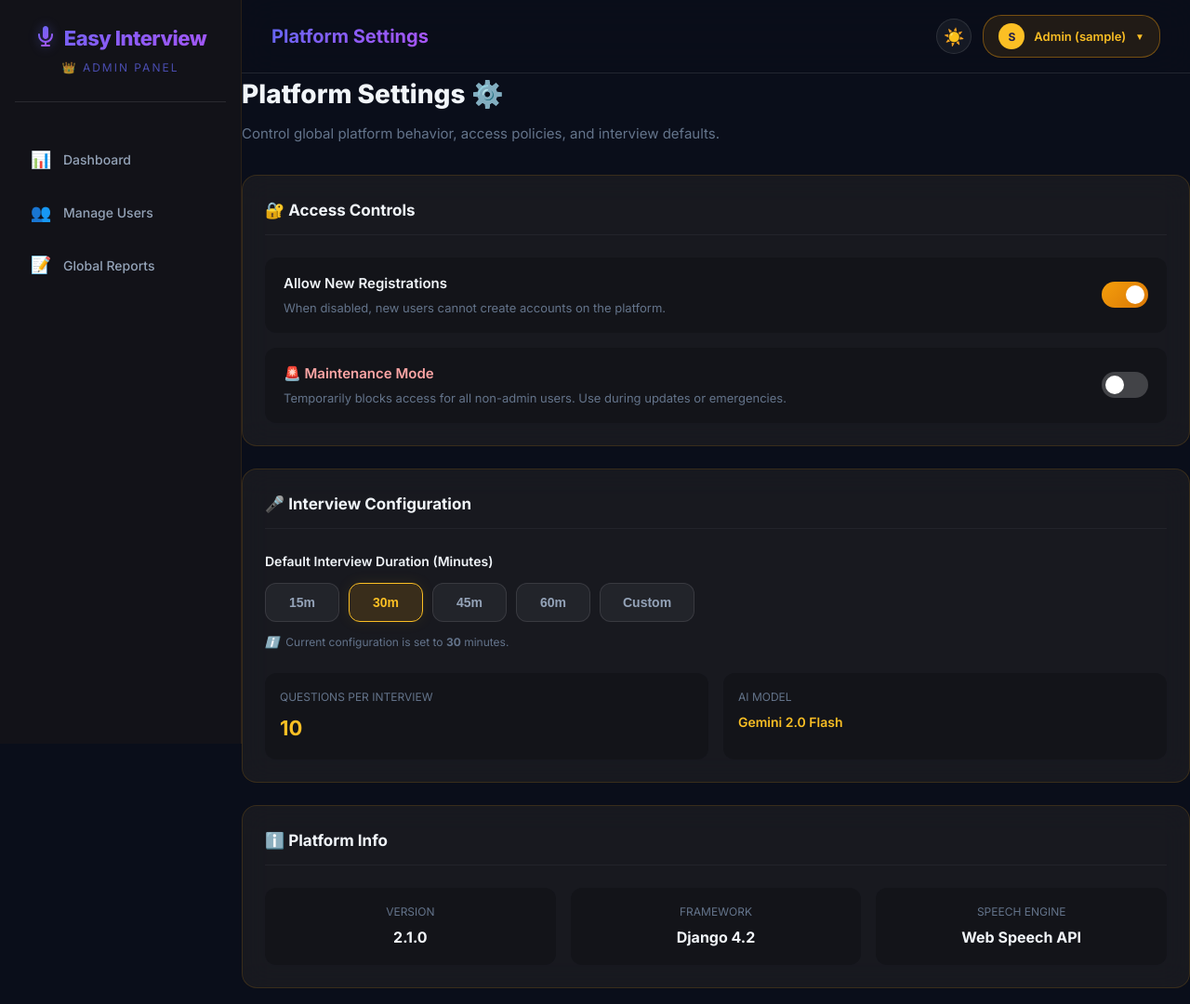
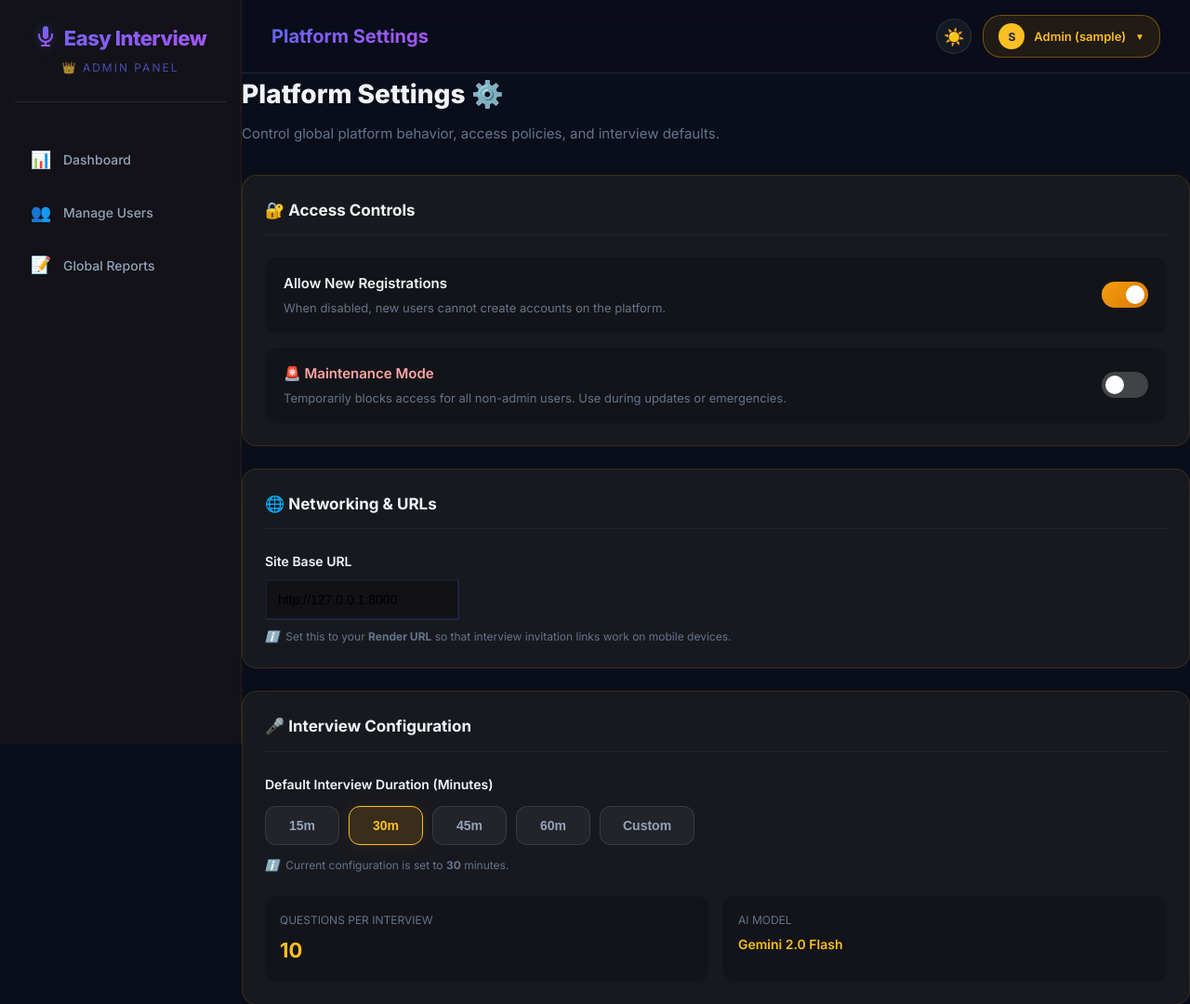
Before and after one commit to devarshpatel18/easy-interview, a Django app: page /admin-settings/ in a window 1280 px wide. Shown: the top 1080 px of the page at 93% size. Run offline with Django 4.2, Linux system fonts and the light colour scheme; the visitor is signed in with stand-in values (Sample User, id 1); data comes from the database, SQL or seed files in the repository; some libraries are stand-ins or nearby versions.

Commit message:
Fix broken invitation links and add site base url setting

```diff
--- a/myapp/models.py
+++ b/myapp/models.py
@@ -128,6 +128,7 @@
     interview_timer = models.IntegerField(default=30)
     maintenance_mode = models.BooleanField(default=False)
     interview_duration = models.IntegerField(default=30)
+    site_base_url = models.URLField(default='http://127.0.0.1:8000', help_text="The public URL of your site (e.g. https://easy-interview.onrender.com)")
 
     def __str__(self):
         return "System Settings"
--- a/myapp/templates/admin/admin_settings.html
+++ b/myapp/templates/admin/admin_settings.html
@@ -37,6 +37,21 @@
                 <input type="checkbox" name="maintenance_mode" {% if settings.maintenance_mode %}checked{% endif %}>
                 <span class="toggle-slider"></span>
             </label>
+        </div>
+    </div>
+
+    <!-- Networking & URLs -->
+    <div class="admin-card animate-in delay-1" style="margin-bottom: 24px;">
+        <h3 style="font-size: 17px; font-weight: 700; margin-bottom: 24px; padding-bottom: 12px; border-bottom: 1px solid rgba(255,255,255,0.05);">
+            🌐 Networking & URLs
+        </h3>
+
+        <div style="margin-bottom: 0;">
+            <label style="font-weight: 600; font-size: 14px; display: block; margin-bottom: 8px;">Site Base URL</label>
+            <input type="url" name="site_base_url" value="{{ settings.site_base_url }}" class="form-input" placeholder="https://easy-interview.onrender.com" style="background: rgba(0,0,0,0.3); border-color: rgba(99, 102, 241, 0.2); padding: 12px; font-size: 14px;">
+            <div style="font-size: 12px; color: var(--text-muted); margin-top: 8px;">
+                <i style="color: #818cf8; margin-right: 4px;">ℹ️</i> Set this to your <b>Render URL</b> so that interview invitation links work on mobile devices.
+            </div>
         </div>
     </div>
 
--- a/myapp/views.py
+++ b/myapp/views.py
@@ -1159,6 +1159,7 @@
         settings_obj.allow_registration = 'allow_registration' in request.POST
         settings_obj.interview_timer = request.POST.get("interview_timer", 30)
         settings_obj.maintenance_mode = 'maintenance_mode' in request.POST
+        settings_obj.site_base_url = request.POST.get("site_base_url", "http://127.0.0.1:8000").strip()
         settings_obj.save()
         messages.success(request, "Settings saved successfully!")
     return render(request, "admin/admin_settings.html", {"settings": settings_obj})
@@ -1619,21 +1620,26 @@
         return redirect("expert_join_live_room", room_id=room.id)
 
     # Build join URL
-    join_url = request.build_absolute_uri(reverse('join_live_room', args=[room.id]))
-
-    # MOBILE FIX: If using 127.0.0.1 or localhost, replace with actual local IP
-    # so the link works when clicked on a mobile phone (same Wi-Fi)
-    import socket
-    try:
-        current_host = request.get_host().split(':')[0]
-        if current_host in ['127.0.0.1', 'localhost']:
-            s = socket.socket(socket.AF_INET, socket.SOCK_DGRAM)
-            s.connect(("8.8.8.8", 80)) # Doesn't actually send data
-            local_ip = s.getsockname()[0]
-            s.close()
-            join_url = join_url.replace(current_host, local_ip)
-    except Exception:
-        pass
+    settings_obj = SystemSettings.objects.first()
+    if settings_obj and settings_obj.site_base_url and '127.0.0.1' not in settings_obj.site_base_url and 'localhost' not in settings_obj.site_base_url:
+        # Use the configured public URL
+        base = settings_obj.site_base_url.rstrip('/')
+        join_path = reverse('join_live_room', args=[room.id])
+        join_url = f"{base}{join_path}"
+    else:
+        # Fallback to current host with local IP fix
+        join_url = request.build_absolute_uri(reverse('join_live_room', args=[room.id]))
+        import socket
+        try:
+            current_host = request.get_host().split(':')[0]
+            if current_host in ['127.0.0.1', 'localhost']:
+                s = socket.socket(socket.AF_INET, socket.SOCK_DGRAM)
+                s.connect(("8.8.8.8", 80))
+                local_ip = s.getsockname()[0]
+                s.close()
+                join_url = join_url.replace(current_host, local_ip)
+        except Exception:
+            pass
 
     # Format date for email
     scheduled_time = room.scheduled_at.strftime("%B %d, %Y at %I:%M %p") if room.scheduled_at else "TBD"
```
